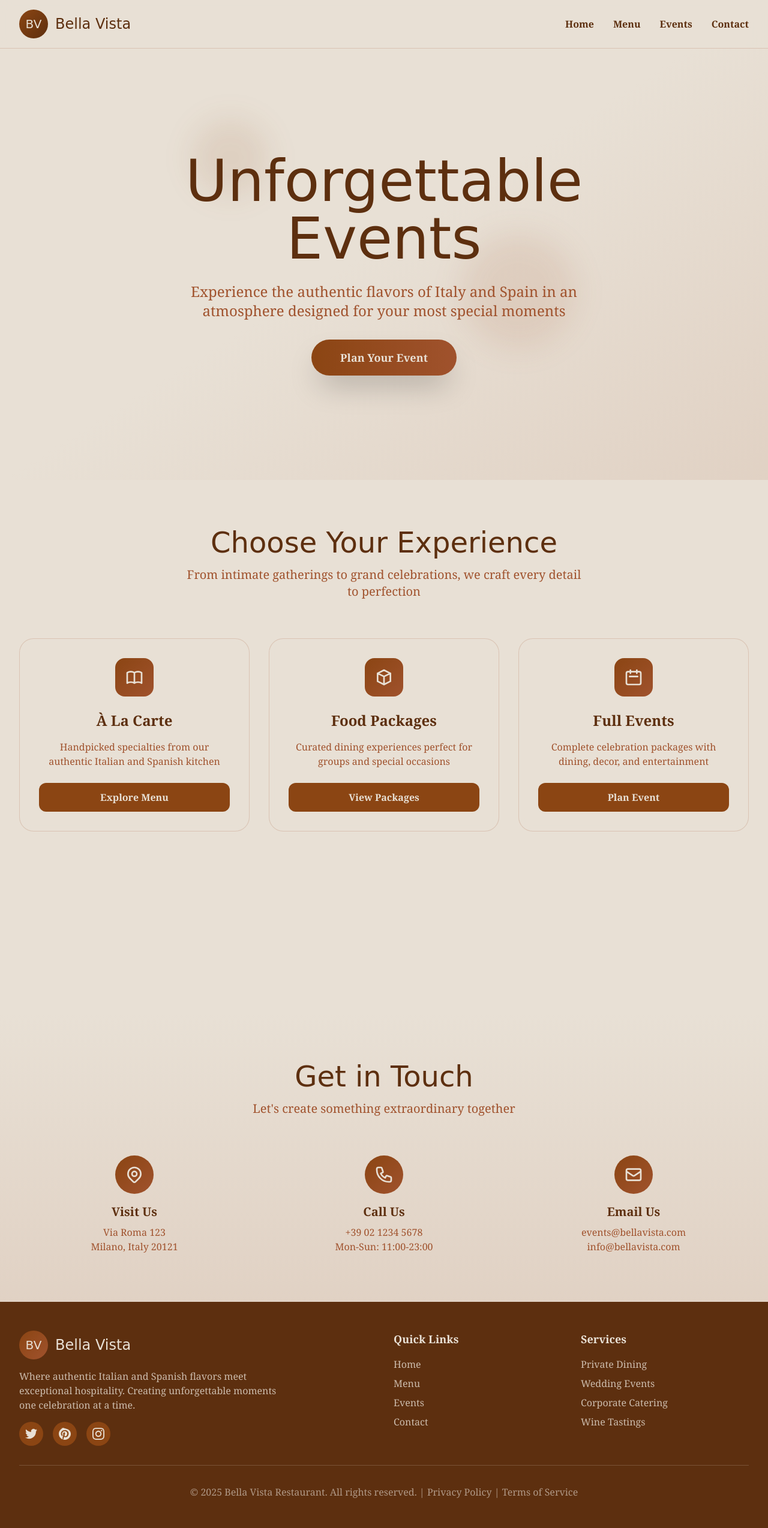
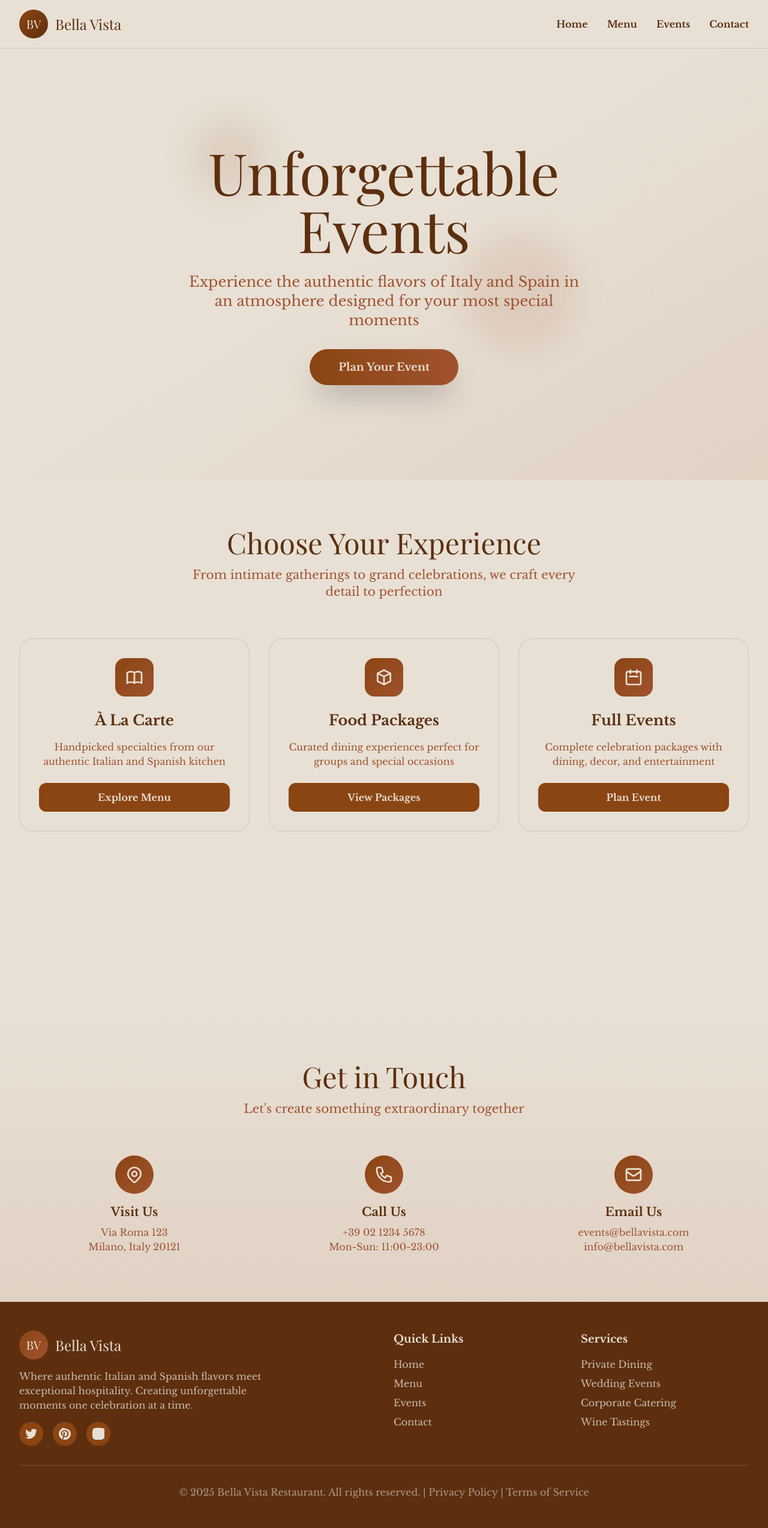
Before and after one commit to wisel-ctrl/bilogsystem, a PHP site: page /customer/customerindex.php in a window 1280 px wide. Shown: the whole page at 60% size. Run offline with PHP 8.4, Linux system fonts and the light colour scheme; the visitor is signed in with stand-in values (Sample User, id 1); some libraries are stand-ins or nearby versions.

Commit message:
Update customerindex.php

```diff
--- a/customer/customerindex.php
+++ b/customer/customerindex.php
@@ -21,14 +21,18 @@ require_once 'customer_auth.php';
                         'accent-brown': '#A0522D'
                     },
                     fontFamily: {
-                        'serif': ['Georgia', 'serif'],
-                        'script': ['Brush Script MT', 'cursive']
+                        'playfair': ['Playfair Display', 'serif'],
+                        'baskerville': ['Libre Baskerville', 'serif']
                     }
                 }
             }
         }
     </script>
     <style>
+        @import url('https://fonts.googleapis.com/css2?family=Playfair+Display:wght@400;700&family=Libre+Baskerville:ital,wght@0,400;0,700;1,400&display=swap');
+
+        .font-playfair { font-family: 'Playfair Display', serif; }
+        .font-baskerville { font-family: 'Libre Baskerville', serif; }
         .glass-effect {
             backdrop-filter: blur(10px);
             background: rgba(232, 224, 213, 0.8);
@@ -69,16 +73,16 @@ require_once 'customer_auth.php';
         }
     </style>
 </head>
-<body class="bg-warm-cream font-serif">
+<body class="bg-warm-cream font-baskerville">
     <!-- Navigation -->
     <nav class="glass-effect fixed w-full top-0 z-50 border-b border-accent-brown/20">
         <div class="max-w-7xl mx-auto px-4 sm:px-6 lg:px-8">
             <div class="flex justify-between items-center h-20">
                 <div class="flex items-center space-x-3">
                     <div class="w-12 h-12 bg-gradient-to-br from-rich-brown to-deep-brown rounded-full flex items-center justify-center">
-                        <span class="text-warm-cream font-script text-xl">BV</span>
+                        <span class="text-warm-cream font-playfair text-xl">BV</span>
                     </div>
-                    <h1 class="text-2xl font-script text-deep-brown">Bella Vista</h1>
+                    <h1 class="text-2xl font-playfair text-deep-brown">Bella Vista</h1>
                 </div>
                 <div class="hidden md:flex space-x-8">
                     <a href="#home" class="text-deep-brown hover:text-rich-brown transition-colors duration-300 font-semibold">Home</a>
@@ -102,7 +106,7 @@ require_once 'customer_auth.php';
         <div class="floating absolute bottom-1/4 right-1/4 w-48 h-48 bg-accent-brown/10 rounded-full blur-xl" style="animation-delay: -3s;"></div>
 
         <div class="relative z-10 text-center max-w-4xl mx-auto px-4">
-            <h1 class="text-6xl md:text-8xl font-script text-deep-brown mb-6 animate-fade-in">
+            <h1 class="text-6xl md:text-8xl font-playfair text-deep-brown mb-6 animate-fade-in">
                 Unforgettable Events
             </h1>
             <p class="text-xl md:text-2xl text-accent-brown mb-8 animate-slide-in max-w-2xl mx-auto">
@@ -118,7 +122,7 @@ require_once 'customer_auth.php';
     <section id="events" class="py-20 bg-gradient-to-b from-warm-cream to-warm-cream/50">
         <div class="max-w-7xl mx-auto px-4 sm:px-6 lg:px-8">
             <div class="text-center mb-16">
-                <h2 class="text-5xl font-script text-deep-brown mb-4">Choose Your Experience</h2>
+                <h2 class="text-5xl font-playfair text-deep-brown mb-4">Choose Your Experience</h2>
                 <p class="text-xl text-accent-brown max-w-2xl mx-auto">From intimate gatherings to grand celebrations, we craft every detail to perfection</p>
             </div>
 
@@ -377,7 +381,7 @@ require_once 'customer_auth.php';
         <div class="glass-effect rounded-3xl max-w-2xl w-full max-h-[90vh] overflow-y-auto">
             <div class="p-8">
                 <div class="flex justify-between items-center mb-6">
-                    <h3 class="text-3xl font-script text-deep-brown">Book Your Event</h3>
+                    <h3 class="text-3xl font-playfair text-deep-brown">Book Your Event</h3>
                     <button onclick="closeBookingForm()" class="text-accent-brown hover:text-deep-brown transition-colors">
                         <svg class="w-8 h-8" fill="none" stroke="currentColor" viewBox="0 0 24 24">
                             <path stroke-linecap="round" stroke-linejoin="round" stroke-width="2" d="M6 18L18 6M6 6l12 12"></path>
@@ -448,7 +452,7 @@ require_once 'customer_auth.php';
     <section id="contact" class="py-20 bg-gradient-to-b from-warm-cream to-accent-brown/10">
         <div class="max-w-7xl mx-auto px-4 sm:px-6 lg:px-8">
             <div class="text-center mb-16">
-                <h2 class="text-5xl font-script text-deep-brown mb-4">Get in Touch</h2>
+                <h2 class="text-5xl font-playfair text-deep-brown mb-4">Get in Touch</h2>
                 <p class="text-xl text-accent-brown">Let's create something extraordinary together</p>
             </div>
 
@@ -494,9 +498,9 @@ require_once 'customer_auth.php';
                 <div class="col-span-2">
                     <div class="flex items-center space-x-3 mb-4">
                         <div class="w-12 h-12 bg-gradient-to-br from-rich-brown to-accent-brown rounded-full flex items-center justify-center">
-                            <span class="text-warm-cream font-script text-xl">BV</span>
+                            <span class="text-warm-cream font-playfair text-xl">BV</span>
                         </div>
-                        <h3 class="text-2xl font-script">Bella Vista</h3>
+                        <h3 class="text-2xl font-playfair">Bella Vista</h3>
                     </div>
                     <p class="text-warm-cream/80 mb-4 max-w-md">Where authentic Italian and Spanish flavors meet exceptional hospitality. Creating unforgettable moments one celebration at a time.</p>
                     <div class="flex space-x-4">
@@ -512,7 +516,7 @@ require_once 'customer_auth.php';
                         </a>
                         <a href="#" class="w-10 h-10 bg-rich-brown rounded-full flex items-center justify-center hover:bg-accent-brown transition-colors">
                             <svg class="w-5 h-5" fill="currentColor" viewBox="0 0 24 24">
-                                <path d="M12 2.163c3.204 0 3.584.012 4.85.07 3.252.148 4.771 1.691 4.919 4.919.058 1.265.069 1.645.069 4.849 0 3.205-.012 3.584-.069 4.849-.149 3.225-1.664 4.771-4.919 4.919-1.266.058-1.644.07-4.85.07-3.204 0-3.584-.012-4.849-.07-3.26-.149-4.771-1.699-4.919-4.92-.058-1.265-.07-1.644-.07-4.849 0-3.204.013-3.583.07-4.849.149-3.227 1.664-4.771 4.919-4.919 1.266-.057 1.645-.069 4.849-.069zm0-2.163c-3.259 0-3.667.014-4.947.072-4.358.2-6.78 2.618-6.98 6.98-.059 1.281-.073 1.689-.073 4.948 0 3.259.014 3.668.072 4.948.2 4.358 2.618 6.78 6.98 6.98 1.281.058 1.689.072 4.948.072 3.259 0 3.668-.014 4.948-.072 4.354-.2 6.782-2.618 6.979-6.98.059-1.28.073-1.689.073-4.948 0-3.259-.014-3.667-.072-4.947-.196-4.354-2.617-6.78-6.979-6.98-1.281-.059-1.69-.073-4.949-.073zm0 5.838c-3.403 0-6.162 2.759-6.162 6.162s2.759 6.163 6.162 6.163 6.162-2.759 6.162-6.163c0-3.403-2.759-6.162-6.162-6.162zm0 10.162c-2.209 0-4-1.79-4-4 0-2.209 1.791-4 4-4s4 1.791 4 4c0 2.21-1.791 4-4 4zm6.406-11.845c-.796 0-1.441.645-1.441 1.44s.645 1.44 1.441 1.44c.795 0 1.439-.645 1.439-1.44s-.644-1.44-1.439-1.44z"/>
+                                <path d="M12 2.163c3.204 0 3.584.012 4.85.07 3.252.148 4.771 1.691 4.919 4.919.058 1.265.069 1.645.069 4.849 0 3.259.014 3.668.072 4.948.2 4.358 2.618 6.78 6.98 6.98 1.281.058 1.689.072 4.948.072 3.259 0 3.668-.014 4.948-.072 4.354-.2 6.782-2.618 6.979-6.98.059-1.28.073-1.689.073-4.948 0-3.259-.014-3.667-.072-4.947-.196-4.354-2.617-6.78-6.979-6.98-1.281-.059-1.69-.073-4.949-.073zm0-2.163c-3.259 0-3.667.014-4.947.072-4.358.2-6.78 2.618-6.98 6.98-.059 1.281-.073 1.689-.073 4.948 0 3.259.014 3.668.072 4.948.2 4.358 2.618 6.78 6.98 6.98 1.281.058 1.689.072 4.948.072 3.259 0 3.668-.014 4.948-.072 4.354-.2 6.782-2.618 6.979-6.98.059-1.28.073-1.689.073-4.948 0-3.259-.014-3.667-.072-4.947-.196-4.354-2.617-6.78-6.979-6.98-1.281-.059-1.69-.073-4.949-.073zm0 5.838c-3.403 0-6.162 2.759-6.162 6.162s2.759 6.163 6.162 6.163 6.162-2.759 6.162-6.163c0-3.403-2.759-6.162-6.162-6.162zm0 10.162c-2.209 0-4-1.79-4-4 0-2.209 1.791-4 4-4s4 1.791 4 4c0 2.21-1.791 4-4 4zm6.406-11.845c-.796 0-1.441.645-1.441 1.44s.645 1.44 1.441 1.44c.795 0 1.439-.645 1.439-1.44s-.644-1.44-1.439-1.44z"/>
                             </svg>
                         </a>
                     </div>
```
